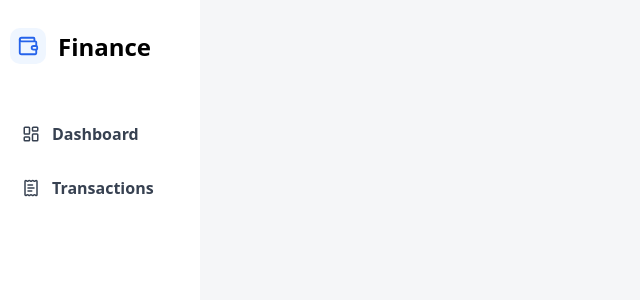
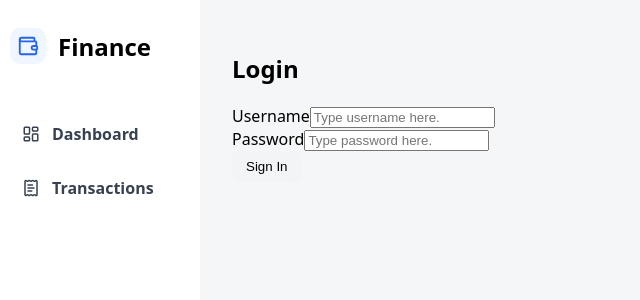
Before and after one commit to ethanslab24/personal-finance-dashboard, a React (Vite) app in the folder frontend/: page /login in a window 1280 px wide. Shown: the top 300 px of the page, without its empty margins (0-640 px from the left). Built offline with nearby package versions, Linux system fonts and the light colour scheme; no server answers.

Commit message:
Integrate frontend with JWT authentication

```diff
--- a/frontend/src/App.jsx
+++ b/frontend/src/App.jsx
@@ -6,6 +6,7 @@ import { NavLink } from "react-router-dom";
 
 import Dashboard from "./Dashboard";
 import Transactions from "./Transactions";
+import Login from "./Login";
 
 function App() {
   return (
@@ -45,6 +46,7 @@ function App() {
         <Routes>
           <Route path="/" element={<Dashboard />} />
           <Route path="/transactions" element={<Transactions />} />
+          <Route path="/login" element={<Login />} />
         </Routes>
       </main>
     </div>
--- a/frontend/src/Dashboard.jsx
+++ b/frontend/src/Dashboard.jsx
@@ -1,6 +1,7 @@
 import { useEffect, useState } from "react";
 import { Pencil, Trash2 } from "lucide-react";
 import { TrendingUp, TrendingDown, Wallet } from "lucide-react";
+import { API_URL, authHeaders } from "./api";
 
 import {
   BarChart,
@@ -37,7 +38,9 @@ function Dashboard() {
   const [monthlyTrend, setMonthlyTrend] = useState([]);
 
   function fetchRecentTransactions() {
-    fetch(`${import.meta.env.VITE_API_URL}/transactions/recent`)
+    fetch(`${API_URL}/transactions/recent`, {
+      headers: authHeaders(),
+    })
       .then((response) => response.json())
       .then((data) => {
         console.log(data);
@@ -46,7 +49,9 @@ function Dashboard() {
   }
 
   function fetchSummary() {
-    fetch(`${import.meta.env.VITE_API_URL}/summary`)
+    fetch(`${API_URL}/summary`, {
+      headers: authHeaders(),
+    })
       .then((response) => response.json())
       .then((data) => {
         setSummary(data);
@@ -54,13 +59,17 @@ function Dashboard() {
   }
 
   function fetchCategorySummary() {
-    fetch(`${import.meta.env.VITE_API_URL}/summary/category`)
+    fetch(`${API_URL}/summary/category`, {
+      headers: authHeaders(),
+    })
       .then((response) => response.json())
       .then((data) => setCategorySummary(data));
   }
 
   function fetchMonthlyTrend() {
-    fetch(`${import.meta.env.VITE_API_URL}/summary/monthly-trend`)
+    fetch(`${API_URL}/summary/monthly-trend`, {
+      headers: authHeaders(),
+    })
       .then((response) => response.json())
       .then((data) => setMonthlyTrend(data));
   }
@@ -84,9 +93,10 @@ function Dashboard() {
     };
 
     if (editingId !== null) {
-      fetch(`${import.meta.env.VITE_API_URL}/transactions/${editingId}`, {
+      fetch(`${API_URL}/transactions/${editingId}`, {
+        headers: authHeaders(),
         method: "PUT",
-        headers: { "Content-Type": "application/json" },
+
         body: JSON.stringify(addedTransaction),
       })
         .then((response) => {
@@ -110,7 +120,8 @@ function Dashboard() {
     }
   }
   function deleteTransaction(id) {
-    fetch(`${import.meta.env.VITE_API_URL}/transactions/${id}`, {
+    fetch(`${API_URL}/transactions/${id}`, {
+      headers: authHeaders(),
       method: "DELETE",
     }).then((response) => {
       if (!response.ok) {
--- /dev/null
+++ b/frontend/src/Login.jsx
@@ -0,0 +1,73 @@
+import { useState } from "react";
+import { API_URL } from "./api";
+import { useNavigate } from "react-router-dom";
+
+function Login() {
+  const [username, setUsername] = useState("");
+  const [password, setPassword] = useState("");
+
+   const navigate = useNavigate();
+
+
+  function login(e) {
+    e.preventDefault();
+
+    const loginRequest = {
+      username,
+      password,
+    };
+
+    fetch(`${API_URL}/auth/login`, {
+      method: "POST",
+      headers: {
+        "Content-Type": "application/json",
+      },
+      body: JSON.stringify(loginRequest),
+    })
+      .then((response) => {
+        if (!response.ok) {
+          throw new Error("Incorrect username or password. Try again.");
+        }
+
+        return response.json();
+      })
+      .then((data) => {
+        localStorage.setItem("token", data.token);
+        navigate("/");
+      });
+  }
+
+  return (
+    <>
+      <form onSubmit={login}>
+        <h2>Login</h2>
+
+        <div>
+          <label>Username</label>
+          <input
+            type="text"
+            value={username}
+            placeholder="Type username here."
+            onChange={(e) => setUsername(e.target.value)}
+            required
+          />
+        </div>
+
+        <div>
+          <label>Password</label>
+          <input
+            type="password"
+            value={password}
+            placeholder="Type password here."
+            onChange={(e) => setPassword(e.target.value)}
+            required
+          />
+        </div>
+
+        <button type="submit">Sign In</button>
+      </form>
+    </>
+  );
+}
+
+export default Login;
--- a/frontend/src/Transactions.jsx
+++ b/frontend/src/Transactions.jsx
@@ -2,6 +2,7 @@ import { useEffect, useState } from "react";
 import { Pencil, Trash2 } from "lucide-react";
 import { Calendar, RotateCcw } from "lucide-react";
 import { Plus } from "lucide-react";
+import { API_URL, authHeaders } from "./api";
 
 function Transactions() {
   const [showModal, setShowModal] = useState(false);
@@ -61,7 +62,9 @@ function Transactions() {
     params.append("sortBy", sortBy);
     params.append("direction", direction);
 
-    fetch(`${import.meta.env.VITE_API_URL}/transactions?${params.toString()}`)
+    fetch(`${API_URL}/transactions?${params.toString()}`,{
+      headers: authHeaders()
+    })
       .then((response) => response.json())
       .then((data) => setTransactions(data));
   }
@@ -78,9 +81,9 @@ function Transactions() {
     };
 
     if (editingId === null) {
-      fetch(`${import.meta.env.VITE_API_URL}/transactions`, {
+      fetch(`${API_URL}/transactions`, {
         method: "POST",
-        headers: { "Content-Type": "application/json" },
+        headers: authHeaders(),
         body: JSON.stringify(addedTransaction),
       })
         .then((response) => {
@@ -95,9 +98,9 @@ function Transactions() {
           setShowModal(false);
         });
     } else {
-      fetch(`${import.meta.env.VITE_API_URL}/transactions/${editingId}`, {
+      fetch(`${API_URL}/transactions/${editingId}`, {
         method: "PUT",
-        headers: { "Content-Type": "application/json" },
+        headers: authHeaders(),
         body: JSON.stringify(addedTransaction),
       })
         .then((response) => {
@@ -136,7 +139,8 @@ function Transactions() {
   }
 
   function deleteTransaction(id) {
-    fetch(`${import.meta.env.VITE_API_URL}/transactions/${id}`, {
+    fetch(`${API_URL}/transactions/${id}`, {
+      headers: authHeaders(),
       method: "DELETE",
     }).then((response) => {
       if (!response.ok) {
@@ -156,7 +160,9 @@ function Transactions() {
     setStartDateFilter("");
     setEndDateFilter("");
 
-    fetch(`${import.meta.env.VITE_API_URL}/transactions?sortBy=date&direction=desc`)
+    fetch(`${API_URL}/transactions?sortBy=date&direction=desc`,{
+      headers: authHeaders()
+    })
       .then((response) => response.json())
       .then((data) => setTransactions(data));
   }
--- /dev/null
+++ b/frontend/src/api.js
@@ -0,0 +1,12 @@
+const API_URL = import.meta.env.VITE_API_URL;
+
+export function authHeaders() {
+  const token = localStorage.getItem("token");
+
+  return {
+    "Content-Type": "application/json",
+    Authorization: `Bearer ${token}`,
+  };
+}
+
+export { API_URL };
```
Also changed, not shown: 1 other file (tests, documents, lock files or other folders).
